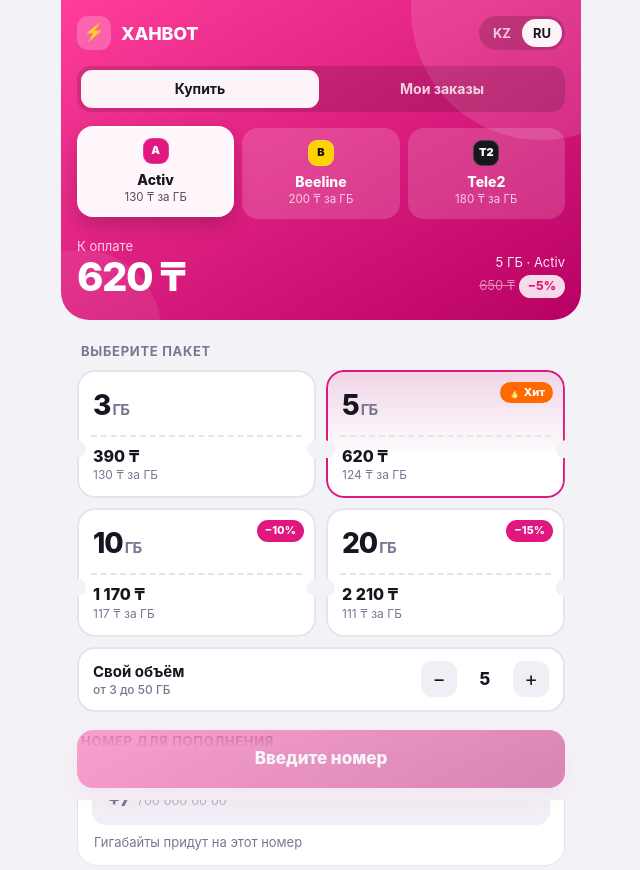
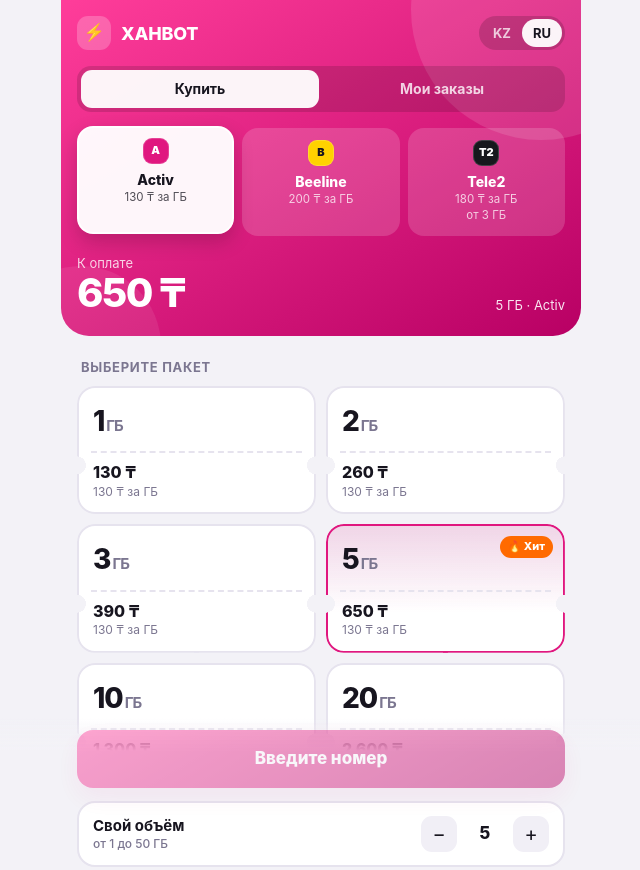
Before and after one commit to erasylsharipov-code/hanbot-shop, a plain HTML site: page index.html in a window 1280 px wide. Shown: the top 870 px of the page, without its empty margins (319-959 px from the left). Drawn offline with Linux system fonts and the light colour scheme.

Commit message:
Минимум по оператору (Tele2 от 3 ГБ), без скидок
Co-Authored-By: Claude Opus 5.5 <noreply@anthropic.com>

```diff
--- a/index.html
+++ b/index.html
@@ -203,7 +203,7 @@
   const I18N = {
     ru: { shop: "Купить", orders: "Мои заказы", pay: "К оплате", pack: "Выберите пакет", phone: "Номер для пополнения",
       how: "Как это работает", h1: "Выбор", h2: "Оплата Kaspi", h3: "Чек в бот", h4: "ГБ на номере",
-      own: "Свой объём", ownHint: "от {min} до {max} ГБ", per: "{p} ₸ за ГБ", hit: "🔥 Хит",
+      own: "Свой объём", from: "от {n} ГБ", ownHint: "от {min} до {max} ГБ", per: "{p} ₸ за ГБ", hit: "🔥 Хит",
       hintEmpty: "Гигабайты придут на этот номер", hint10: "Введите 10 цифр после +7", hint7: "Номер должен начинаться с 7",
       hintOk: "✓ Номер введён", hintOp: "⚠️ Номер похож на {g}, а выбран {o}",
       btn: "Оформить · {sum}", btnOp: "Выберите оператора", btnPhone: "Введите номер", off: "нет в наличии",
@@ -214,7 +214,7 @@
       ordersNote: "Статусы обновляются после сообщений бота", order: "Заказ" },
     kk: { shop: "Сатып алу", orders: "Тапсырыстарым", pay: "Төлем", pack: "Пакетті таңдаңыз", phone: "Толтырылатын нөмір",
       how: "Қалай жұмыс істейді", h1: "Таңдау", h2: "Kaspi төлем", h3: "Түбіртек ботқа", h4: "ГБ нөмірде",
-      own: "Өз көлеміңіз", ownHint: "{min}-ден {max} ГБ-қа дейін", per: "1 ГБ {p} ₸", hit: "🔥 Хит",
+      own: "Өз көлеміңіз", from: "{n} ГБ-тан", ownHint: "{min}-ден {max} ГБ-қа дейін", per: "1 ГБ {p} ₸", hit: "🔥 Хит",
       hintEmpty: "Гигабайт осы нөмірге келеді", hint10: "+7-ден кейін 10 сан енгізіңіз", hint7: "Нөмір 7-ден басталуы керек",
       hintOk: "✓ Нөмір енгізілді", hintOp: "⚠️ Нөмір {g} операторына ұқсайды, ал таңдалғаны {o}",
       btn: "Рәсімдеу · {sum}", btnOp: "Операторды таңдаңыз", btnPhone: "Нөмірді енгізіңіз", off: "қолжетімсіз",
@@ -226,8 +226,8 @@
   };
 
   // ---------- настройки от бота (?c=base64 JSON) ----------
-  const DEFAULT = { o: [["activ", "Activ", 130, 1], ["beeline", "Beeline", 200, 1], ["tele2", "Tele2", 180, 1]],
-    p: [3, 5, 10, 20], min: 3, max: 50, d: { "5": 5, "10": 10, "20": 15 }, hit: 5, l: "ru", h: [] };
+  const DEFAULT = { o: [["activ", "Activ", 130, 1, 0], ["beeline", "Beeline", 200, 1, 0], ["tele2", "Tele2", 180, 1, 3]],
+    p: [1, 2, 3, 5, 10, 20], min: 1, max: 50, d: {}, hit: 5, l: "ru", h: [] };
   function readCfg() {
     try {
       let raw = new URLSearchParams(location.search).get("c");
@@ -246,7 +246,14 @@
   };
   const PREFIX = { activ: ["701","702","775","778"], beeline: ["705","777","771","776"], tele2: ["707","747","700","708"] };
 
-  const ops = cfg.o.map(([key, name, price, on]) => ({ key, name, price, on: !!on }));
+  const ops = cfg.o.map(([key, name, price, on, mn]) => ({ key, name, price, on: !!on, min: Math.max(cfg.min, mn || 0) }));
+  const curOp = () => ops.find(o => o.key === st.op);
+  const opMin = () => (curOp() || { min: cfg.min }).min;
+  // объём не меньше минимума выбранного оператора
+  function clampGb() {
+    st.gb = Math.min(cfg.max, Math.max(opMin(), st.gb));
+    st.custom = !cfg.p.includes(st.gb);
+  }
   const st = {
     lang: I18N[cfg.l] ? cfg.l : "ru",
     tab: "shop",
@@ -255,6 +262,7 @@
     custom: false,
     phone: "",
   };
+  clampGb();
 
   const $ = id => document.getElementById(id);
   const T = (k, v) => (I18N[st.lang][k] || k).replace(/\{(\w+)\}/g, (_, x) => v && v[x] !== undefined ? v[x] : "");
@@ -301,8 +309,9 @@
       const el = document.createElement("div");
       el.className = "op" + (o.key === st.op ? " on" : "") + (o.on ? "" : " off");
       el.innerHTML = `<div class="dot" style="background:${th.dot};color:${th.dotInk}">${th.ch}</div>
-        <div class="n">${o.name}</div><div class="p">${o.on ? T("per", { p: fmt(o.price) }) : T("off")}</div>`;
-      el.onclick = () => { st.op = o.key; tick(); applyTheme(); renderOps(); renderPacks(); update(); };
+        <div class="n">${o.name}</div><div class="p">${o.on ? T("per", { p: fmt(o.price) }) : T("off")}</div>` +
+        (o.on && o.min > cfg.min ? `<div class="p">${T("from", { n: o.min })}</div>` : "");
+      el.onclick = () => { st.op = o.key; clampGb(); tick(); applyTheme(); renderOps(); renderPacks(); update(); };
       $("ops").appendChild(el);
     });
   }
@@ -311,7 +320,7 @@
     const op = ops.find(o => o.key === st.op);
     $("packs").innerHTML = "";
     if (!op) return;
-    cfg.p.filter(v => v >= cfg.min && v <= cfg.max).forEach(gb => {
+    cfg.p.filter(v => v >= op.min && v <= cfg.max).forEach(gb => {
       const pr = price(op, gb);
       const el = document.createElement("div");
       el.className = "ticket" + (!st.custom && st.gb === gb ? " on" : "");
@@ -323,11 +332,11 @@
     });
     const c = document.createElement("div");
     c.className = "custom" + (st.custom ? " on" : "");
-    c.innerHTML = `<div class="t">${T("own")}<div>${T("ownHint", { min: cfg.min, max: cfg.max })}</div></div>
+    c.innerHTML = `<div class="t">${T("own")}<div>${T("ownHint", { min: op.min, max: cfg.max })}</div></div>
       <div class="stp"><button type="button" data-d="-1">−</button><span>${st.gb}</span><button type="button" data-d="1">+</button></div>`;
     c.querySelectorAll("button").forEach(b => b.onclick = ev => {
       ev.stopPropagation();
-      st.custom = true; st.gb = Math.min(cfg.max, Math.max(cfg.min, st.gb + +b.dataset.d)); tick(); renderPacks(); update();
+      st.custom = true; st.gb = Math.min(cfg.max, Math.max(op.min, st.gb + +b.dataset.d)); tick(); renderPacks(); update();
     });
     c.onclick = () => { if (!st.custom) { st.custom = true; renderPacks(); update(); } };
     $("packs").appendChild(c);
@@ -413,8 +422,8 @@
       if (!o) return;
       const op = ops.find(x => x.key === o[1]);
       if (op && op.on) st.op = op.key;
-      st.gb = Math.min(cfg.max, Math.max(cfg.min, o[2]));
-      st.custom = !cfg.p.includes(st.gb);
+      st.gb = o[2];
+      clampGb();
       phone.value = o[4].replace(/^\+7/, ""); phone.oninput();
       setTab("shop"); applyTheme(); renderOps(); renderPacks(); update();
       try { tg.HapticFeedback.impactOccurred("light"); } catch (e) {}
```
